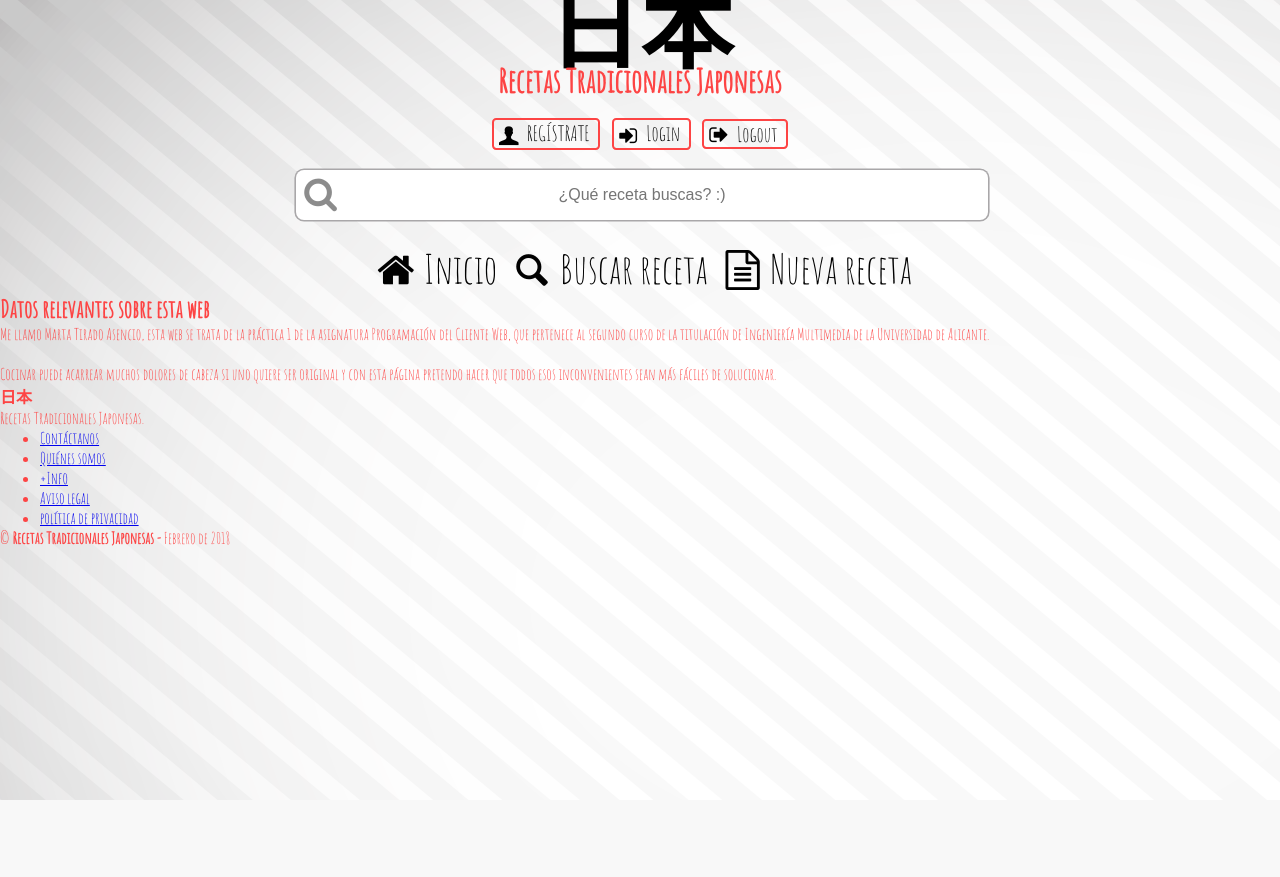
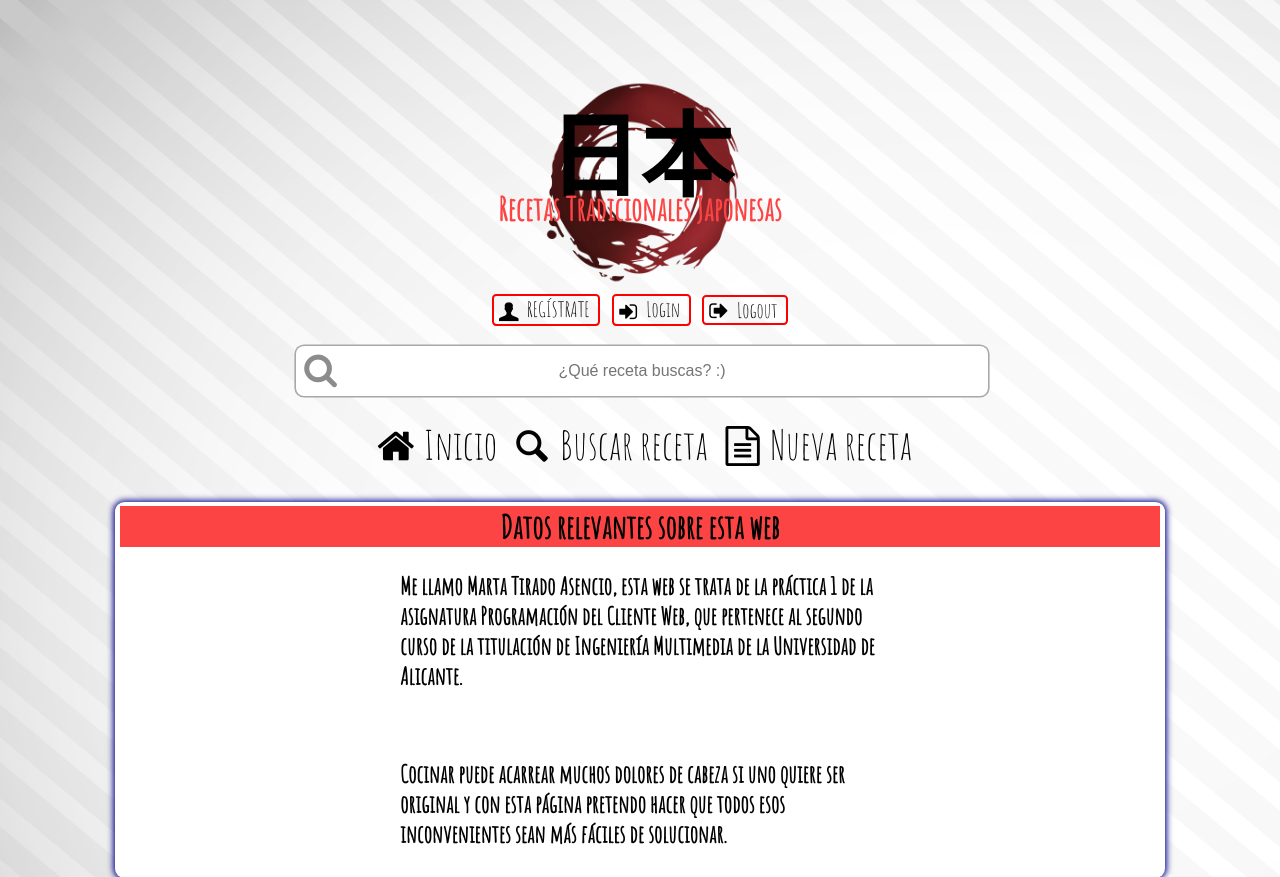
Before and after one commit to mta19/Practica1-PCW, a PHP site: page /acerca.html in a window 1280 px wide. Shown: the top 877 px of the page. Before the commit the page ends 800 px from the top, so only its background shows below. Run offline with PHP 8.4, Linux system fonts and the light colour scheme; some web fonts are replaced.

Commit message:
Arreglo Error css

```diff
--- a/estilo.css
+++ b/estilo.css
@@ -10,7 +10,7 @@
     background-repeat: repeat;
 }
 
-header#top{
+
 	body>header#top{
 	 	margin: 5em auto 0;
 	 	display: block;
```
